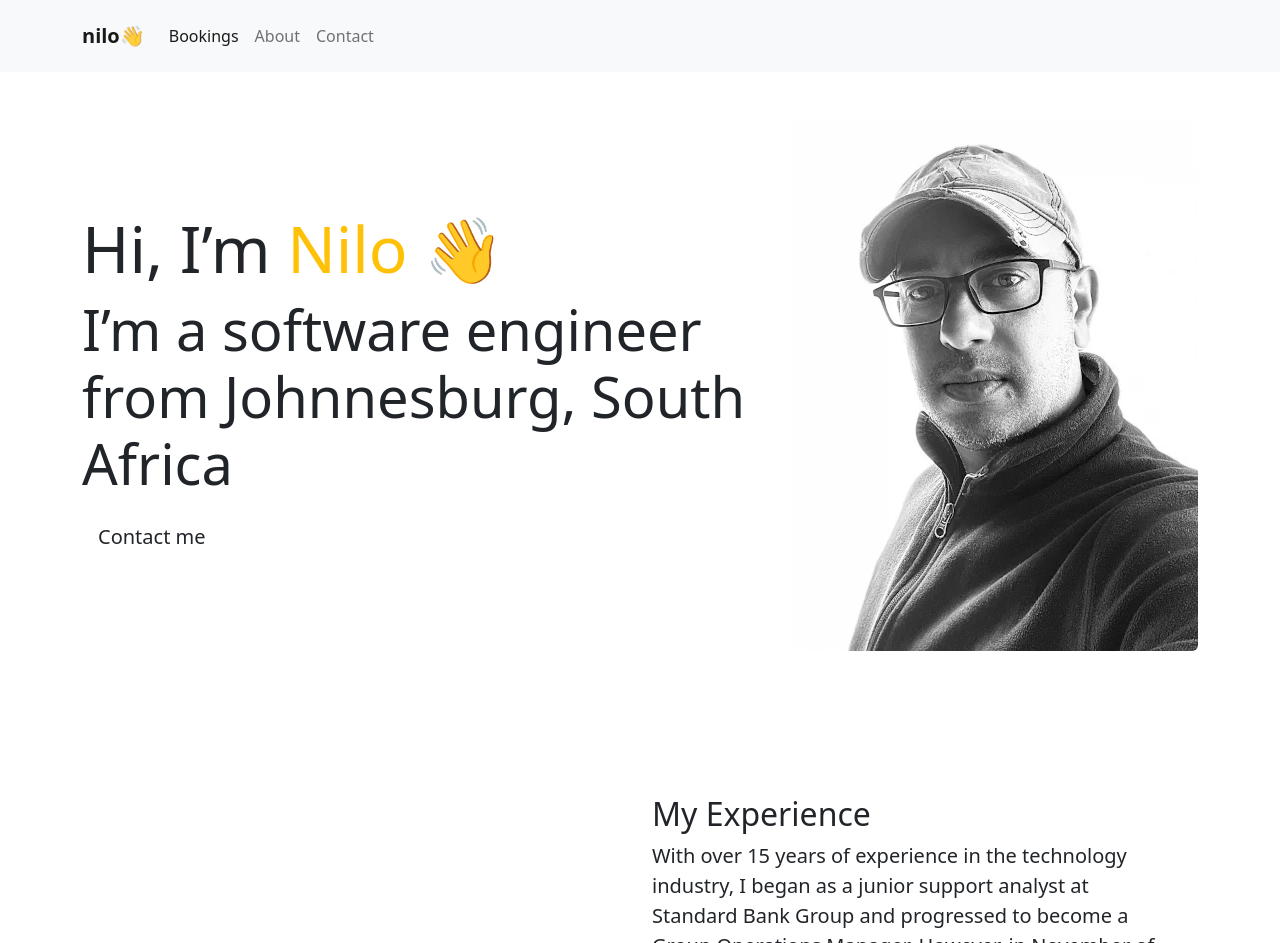
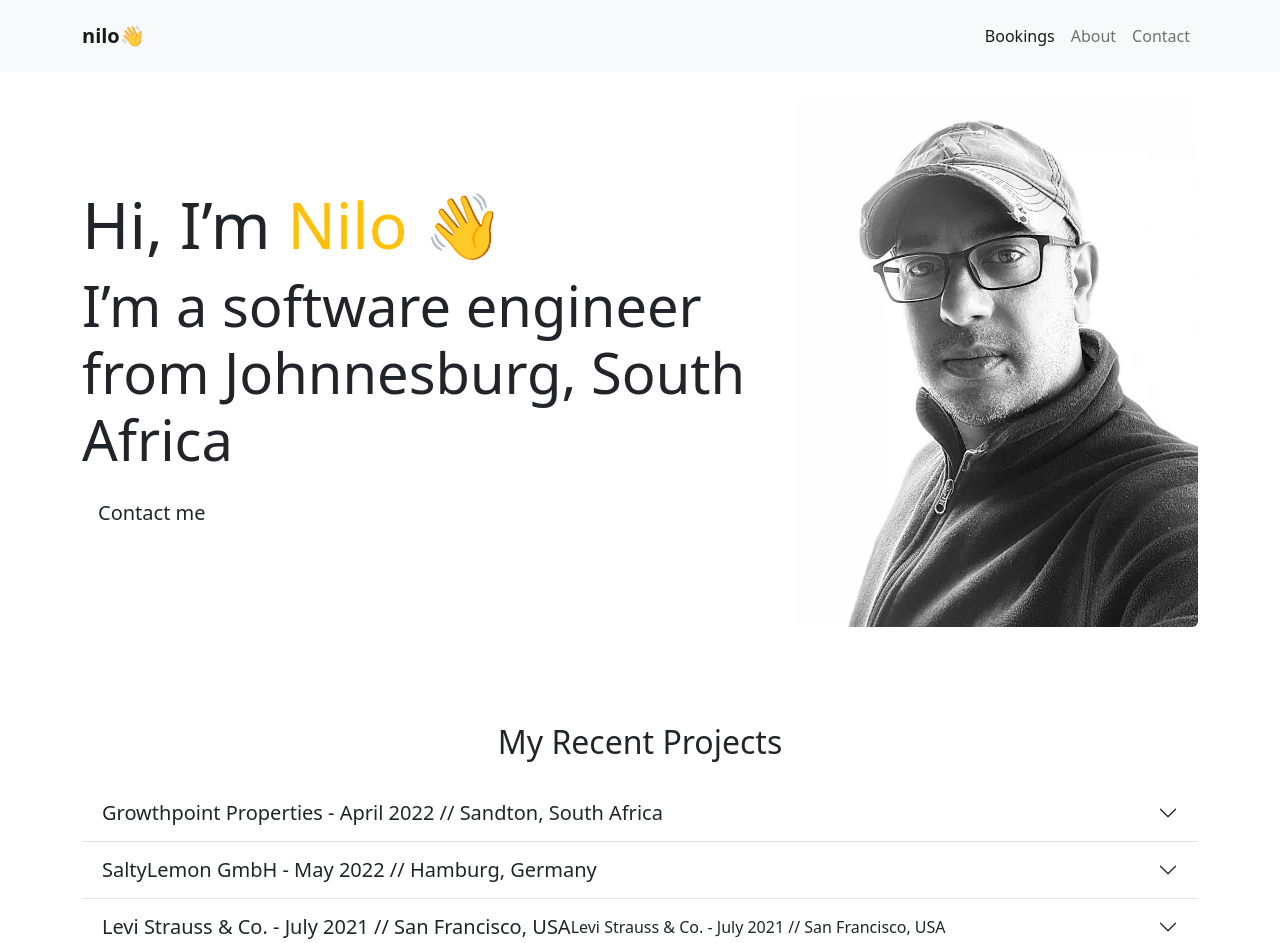
Before and after one commit to niloc95/my_django, a Django app: template myNewSite/mypersonal/templates/nilo/home.html in a window 1280 px wide. Shown: the top 943 px of the page. Run offline with Django 3.2, Linux system fonts and the light colour scheme; the template is opened without the code that fills it, so the values that code supplies are empty.

Commit message:
Navbar Fixed

```diff
--- a/myNewSite/mypersonal/templates/navbar.html
+++ b/myNewSite/mypersonal/templates/navbar.html
@@ -1,11 +1,12 @@
-<nav class="navbar navbar-expand-lg bg-light navbar-light py-3">
+<nav class="navbar navbar-expand-lg bg-light navbar-light py-3 mb-5 fixed-top p-md-3">
     <div class="container">
       <a class="navbar-brand " href="{% url 'home' %}"><strong>nilo👋</strong></a>
       <button class="navbar-toggler" type="button" data-bs-toggle="collapse" data-bs-target="#navbarSupportedContent" aria-controls="navbarSupportedContent" aria-expanded="false" aria-label="Toggle navigation">
         <span class="navbar-toggler-icon"></span>
       </button>
       <div class="collapse navbar-collapse" id="navbarSupportedContent">
-        <ul class="navbar-nav me-auto mb-2 mb-lg-0">
+        <div class="mx-auto"></div>
+        <ul class="navbar-nav">
           <li class="nav-item">
             <a class="nav-link active" aria-current="page" href="{% url 'bookings' %}">Bookings</a>
           </li>
--- a/myNewSite/mypersonal/templates/nilo/home.html
+++ b/myNewSite/mypersonal/templates/nilo/home.html
@@ -2,9 +2,9 @@
 {% load static %}
 {% block content %}
 <link rel="stylesheet" type="text/css" href="{% static 'home/styles.css' %}">
-<!-- Hero Section -->
+{% comment %} <!-- Hero Section --> {% endcomment %}
 <section class="bg-white text-dark p-5 text-center text-sm-start">
-    <div class="container">
+    <div class="container mt-5">
         <div class="d-sm-flex align-items-center justify-content-between">
             <div>
                 <h1 class="display-3">Hi, I’m<span class="text-warning"> <strong>Nilo</strong> 👋</span></h1>
@@ -19,10 +19,148 @@
         </div>
     </div>
 </section>
-<!-- End Hero Section -->
+{% comment %}<!-- End Hero Section -->{% endcomment %}
 
-<!-- Call to action Section -->
-{% comment %} <section class="bg-primary text-light p-5">
+{% comment %} <!-- Start FAQ Section Accordion --> {% endcomment %}
+<section id="questions" class="p-5 ">
+    <div class="container">
+      <h2 class="text-center mb-4">My Recent Projects</h2>
+      <div class="accordion accordion-flush" id="questions">
+        <!-- Item 1 -->
+        <div class="accordion-item">
+          <h2 class="accordion-header">
+            <button
+              class="accordion-button collapsed"
+              type="button"
+              data-bs-toggle="collapse"
+              data-bs-target="#question-one"
+            >
+            <span class="lead">Growthpoint Properties - April 2022 // Sandton, South Africa</span>
+            </button>
+          </h2>
+          <div
+            id="question-one"
+            class="accordion-collapse collapse"
+            data-bs-parent="#questions"
+          >
+            <div class="accordion-body">
+                <strong>A> </strong> For our Accelerated and Part Time Program, we offer a flexible payment installment plan that does not require credit approval or interest. We require a deposit and will automatically deduct monthly payments each month until you are paid in full. The payment plan does include a R5000.00 maintenance fee. <a href="{% url 'bookings' %}">Contact</a> Us today to get started setting up your flexible payment plan.
+            </div>
+              <img src="{% static 'images/Fe-logo-black.png'%}" class="img-fluid" alt="" />
+          </div>
+        </div>
+        <!-- Item 2 -->
+        <div class="accordion-item">
+          <h2 class="accordion-header">
+            <button
+              class="accordion-button collapsed"
+              type="button"
+              data-bs-toggle="collapse"
+              data-bs-target="#question-two"
+            >
+            <span class="lead">SaltyLemon GmbH - May 2022 // Hamburg, Germany</span>
+            </button>
+          </h2>
+          <div
+            id="question-two"
+            class="accordion-collapse collapse"
+            data-bs-parent="#questions"
+          >
+            <div class="accordion-body">
+                <strong>A.</strong> No, we do not. All Intro classes and private lessons must be paid in full at the time of registration.
+            </div>
+          </div>
+        </div>
+        <!-- Item 3 -->
+        <div class="accordion-item">
+          <h2 class="accordion-header">
+            <button
+              class="accordion-button collapsed"
+              type="button"
+              data-bs-toggle="collapse"
+              data-bs-target="#question-three"
+            >
+              <span class="lead">Levi Strauss & Co. - July 2021 // San Francisco, USA</span>Levi Strauss & Co. - July 2021 // San Francisco, USA
+            </button>
+          </h2>
+          <div
+            id="question-three"
+            class="accordion-collapse collapse"
+            data-bs-parent="#questions"
+          >
+            <div class="accordion-body">
+              Lorem ipsum dolor sit amet consectetur adipisicing elit. Numquam
+              beatae fuga animi distinctio perspiciatis adipisci velit maiores
+              totam tempora accusamus modi explicabo accusantium consequatur,
+              praesentium rem quisquam molestias at quos vero. Officiis ad
+              velit doloremque at. Dignissimos praesentium necessitatibus
+              natus corrupti cum consequatur aliquam! Minima molestias iure
+              quam distinctio velit.
+            </div>
+          </div>
+        </div>
+        <!-- Item 4 -->
+        <div class="accordion-item">
+          <h2 class="accordion-header">
+            <button
+              class="accordion-button collapsed"
+              type="button"
+              data-bs-toggle="collapse"
+              data-bs-target="#question-four"
+            >
+              <span class="lead">Bettaway - August 2021 // Bryanston, South Africa</span>
+            </button>
+          </h2>
+          <div
+            id="question-four"
+            class="accordion-collapse collapse"
+            data-bs-parent="#questions"
+          >
+            <div class="accordion-body">
+              Lorem ipsum dolor sit amet consectetur adipisicing elit. Numquam
+              beatae fuga animi distinctio perspiciatis adipisci velit maiores
+              totam tempora accusamus modi explicabo accusantium consequatur,
+              praesentium rem quisquam molestias at quos vero. Officiis ad
+              velit doloremque at. Dignissimos praesentium necessitatibus
+              natus corrupti cum consequatur aliquam! Minima molestias iure
+              quam distinctio velit.
+            </div>
+          </div>
+        </div>
+        <!-- Item 5 -->
+        <div class="accordion-item">
+          <h2 class="accordion-header">
+            <button
+              class="accordion-button collapsed"
+              type="button"
+              data-bs-toggle="collapse"
+              data-bs-target="#question-five"
+            >
+              <span class="lead">VitaForce - September 2021 // Bryanston, South Africa</span>
+            </button>
+          </h2>
+          <div
+            id="question-five"
+            class="accordion-collapse collapse"
+            data-bs-parent="#questions"
+          >
+            <div class="accordion-body">
+              Lorem ipsum dolor sit amet consectetur adipisicing elit. Numquam
+              beatae fuga animi distinctio perspiciatis adipisci velit maiores
+              totam tempora accusamus modi explicabo accusantium consequatur,
+              praesentium rem quisquam molestias at quos vero. Officiis ad
+              velit doloremque at. Dignissimos praesentium necessitatibus
+              natus corrupti cum consequatur aliquam! Minima molestias iure
+              quam distinctio velit.
+            </div>
+          </div>
+        </div>
+      </div>
+    </div>
+  </section>
+{% comment %} <!-- End FAQ--> {% endcomment %}
+{% comment %}<!-- Call to action Section -->
+ <section class="bg-primary text-light p-5">
     <div class="container">
         <div class="d-md-flex justify-content-between align-content-center">
             <h3 class=" mb-3 mb-md-0">Get the latest Gigs</h3>
@@ -32,11 +170,11 @@
             </div>
         </div>
     </div>
-</section> {% endcomment %}
-<!-- End Call to action Section -->
+</section>
+<!-- End Call to action Section -->{% endcomment %}
 
-<!-- Boxes -->
-{% comment %} <section class="p-5">
+{% comment %}<!-- Boxes -->
+ <section class="p-5">
     <div class="container">
         <div class="row text-center">
             <div class="col-md">
@@ -85,11 +223,10 @@
 
         </div>
     </div>
-</section> {% endcomment %}
+</section>
+<!-- End Boxes -->{% endcomment %}
 
-<!-- End Boxes -->
-
-<!-- Learn More Section -->
+{% comment %} <!-- Learn More Section --> {% endcomment %}
 <section id="learn" class="p-5">
     <div class="container">
       <div class="row align-items-center justify-content-between">
@@ -114,8 +251,8 @@
     </div>
   </section>
 
-  <section id="learn" class="p-5 bg-dark text-light">
-    <div class="container">
+  <section id="learn" class="p-5 bg-dark text-light ">
+    <div class="container-fluid">
       <div class="row align-items-center justify-content-between">
         <div class="col-md p-5">
           <h2>ST: </h2>
@@ -143,146 +280,11 @@
       </div>
     </div>
   </section>
-<!-- End Learn More Section -->
+{% comment %} <!-- End Learn More Section --> {% endcomment %}
 
-<!-- Start FAQ Section Accordion -->
-<section id="questions" class="p-5">
-    <div class="container">
-      <h2 class="text-center mb-4">My Recent Projects</h2>
-      <div class="accordion accordion-flush" id="questions">
-        <!-- Item 1 -->
-        <div class="accordion-item">
-          <h2 class="accordion-header">
-            <button
-              class="accordion-button collapsed"
-              type="button"
-              data-bs-toggle="collapse"
-              data-bs-target="#question-one"
-            >
-            <span class="lead">Growthpoint Properties - April 2022 // Sandton, South Africa</span>
-            </button>
-          </h2>
-          <div
-            id="question-one"
-            class="accordion-collapse collapse"
-            data-bs-parent="#questions"
-          >
-            <div class="accordion-body">
-                <strong>A> </strong> For our Accelerated and Part Time Program, we offer a flexible payment installment plan that does not require credit approval or interest. We require a deposit and will automatically deduct monthly payments each month until you are paid in full. The payment plan does include a R5000.00 maintenance fee. <a href="{% url 'bookings' %}">Contact</a> Us today to get started setting up your flexible payment plan.
-            </div>
-          </div>
-        </div>
-        <!-- Item 2 -->
-        <div class="accordion-item">
-          <h2 class="accordion-header">
-            <button
-              class="accordion-button collapsed"
-              type="button"
-              data-bs-toggle="collapse"
-              data-bs-target="#question-two"
-            >
-            SaltyLemon GmbH - May 2022 // Hamburg, Germany
-            </button>
-          </h2>
-          <div
-            id="question-two"
-            class="accordion-collapse collapse"
-            data-bs-parent="#questions"
-          >
-            <div class="accordion-body">
-                <strong>A.</strong> No, we do not. All Intro classes and private lessons must be paid in full at the time of registration.
-            </div>
-          </div>
-        </div>
-        <!-- Item 3 -->
-        <div class="accordion-item">
-          <h2 class="accordion-header">
-            <button
-              class="accordion-button collapsed"
-              type="button"
-              data-bs-toggle="collapse"
-              data-bs-target="#question-three"
-            >
-              Levi Strauss & Co. - July 2021 // San Francisco, USA
-            </button>
-          </h2>
-          <div
-            id="question-three"
-            class="accordion-collapse collapse"
-            data-bs-parent="#questions"
-          >
-            <div class="accordion-body">
-              Lorem ipsum dolor sit amet consectetur adipisicing elit. Numquam
-              beatae fuga animi distinctio perspiciatis adipisci velit maiores
-              totam tempora accusamus modi explicabo accusantium consequatur,
-              praesentium rem quisquam molestias at quos vero. Officiis ad
-              velit doloremque at. Dignissimos praesentium necessitatibus
-              natus corrupti cum consequatur aliquam! Minima molestias iure
-              quam distinctio velit.
-            </div>
-          </div>
-        </div>
-        <!-- Item 4 -->
-        <div class="accordion-item">
-          <h2 class="accordion-header">
-            <button
-              class="accordion-button collapsed"
-              type="button"
-              data-bs-toggle="collapse"
-              data-bs-target="#question-four"
-            >
-              Bettaway - August 2021 // Bryanston, South Africa
-            </button>
-          </h2>
-          <div
-            id="question-four"
-            class="accordion-collapse collapse"
-            data-bs-parent="#questions"
-          >
-            <div class="accordion-body">
-              Lorem ipsum dolor sit amet consectetur adipisicing elit. Numquam
-              beatae fuga animi distinctio perspiciatis adipisci velit maiores
-              totam tempora accusamus modi explicabo accusantium consequatur,
-              praesentium rem quisquam molestias at quos vero. Officiis ad
-              velit doloremque at. Dignissimos praesentium necessitatibus
-              natus corrupti cum consequatur aliquam! Minima molestias iure
-              quam distinctio velit.
-            </div>
-          </div>
-        </div>
-        <!-- Item 5 -->
-        <div class="accordion-item">
-          <h2 class="accordion-header">
-            <button
-              class="accordion-button collapsed"
-              type="button"
-              data-bs-toggle="collapse"
-              data-bs-target="#question-five"
-            >
-              Do you help me find a job?
-            </button>
-          </h2>
-          <div
-            id="question-five"
-            class="accordion-collapse collapse"
-            data-bs-parent="#questions"
-          >
-            <div class="accordion-body">
-              Lorem ipsum dolor sit amet consectetur adipisicing elit. Numquam
-              beatae fuga animi distinctio perspiciatis adipisci velit maiores
-              totam tempora accusamus modi explicabo accusantium consequatur,
-              praesentium rem quisquam molestias at quos vero. Officiis ad
-              velit doloremque at. Dignissimos praesentium necessitatibus
-              natus corrupti cum consequatur aliquam! Minima molestias iure
-              quam distinctio velit.
-            </div>
-          </div>
-        </div>
-      </div>
-    </div>
-  </section>
-<!-- End FAQ-->
-  {% comment %} <section id="instructors" class="p-5 bg-primary">
+
+
+{% comment %} <section id="instructors" class="p-5 bg-primary">
     <div class="container">
       <h2 class="text-center text-white">Our Instructors</h2>
       <p class="lead text-center text-white mb-5">
@@ -377,7 +379,7 @@
     </div>
   </section> {% endcomment %}
 
-<!-- @@@@@@@@@@@@@@@@@@@@@@@@@@@@@@@@@@@@@@@@@@@@@@@@@@@@@@@@@@@@@@@@@@@@@@@@@@@@@@@ -->
+{% comment %} <!-- @@@@@@@@@@@@@@@@@@@@@@@@@@@@@@@@@@@@@@@@@@@@@@@@@@@@@@@@@@@@@@@@@@@@@@@@@@@@@@@ --> {% endcomment %}
     <div id="carouselExampleDark" class="carousel carousel-light slide">
         <div class="carousel-indicators">
         <button type="button" data-bs-target="#carouselExampleDark" data-bs-slide-to="0" class="active" aria-current="true" aria-label="Slide 1"></button>
@@ -386,21 +388,21 @@
         </div>
         <div class="carousel-inner">
         <div class="carousel-item active" data-bs-interval="10000">
-            <img src="https://source.unsplash.com/random/1920x1080/?entertainment" class="d-block w-100" alt="...">
+            <img src="https://source.unsplash.com/random/1920x1080/?software" class="d-block w-100" alt="...">
             <div class="carousel-caption d-none d-md-block">
             <h5>First slide label</h5>
             <p>Some representative placeholder content for the first slide.</p>
             </div>
         </div>
         <div class="carousel-item" data-bs-interval="2000">
-            <img src="https://source.unsplash.com/random/1920x1080/?water" class="d-block w-100" alt="...">
+            <img src="https://source.unsplash.com/random/1920x1080/?code" class="d-block w-100" alt="...">
             <div class="carousel-caption d-none d-md-block">
             <h5>Second slide label</h5>
             <p>Some representative placeholder content for the second slide.</p>
             </div>
         </div>
         <div class="carousel-item">
-            <img src="https://source.unsplash.com/random/1920x1080/?party" class="d-block w-100" alt="...">
+            <img src="https://source.unsplash.com/random/1920x1080/?computer" class="d-block w-100" alt="...">
             <div class="carousel-caption d-none d-md-block">
             <h5>Third slide label</h5>
             <p>Some representative placeholder content for the third slide.</p>
```
Also changed, not shown: myNewSite/mydsite/settings.py (+6 -6 lines).
